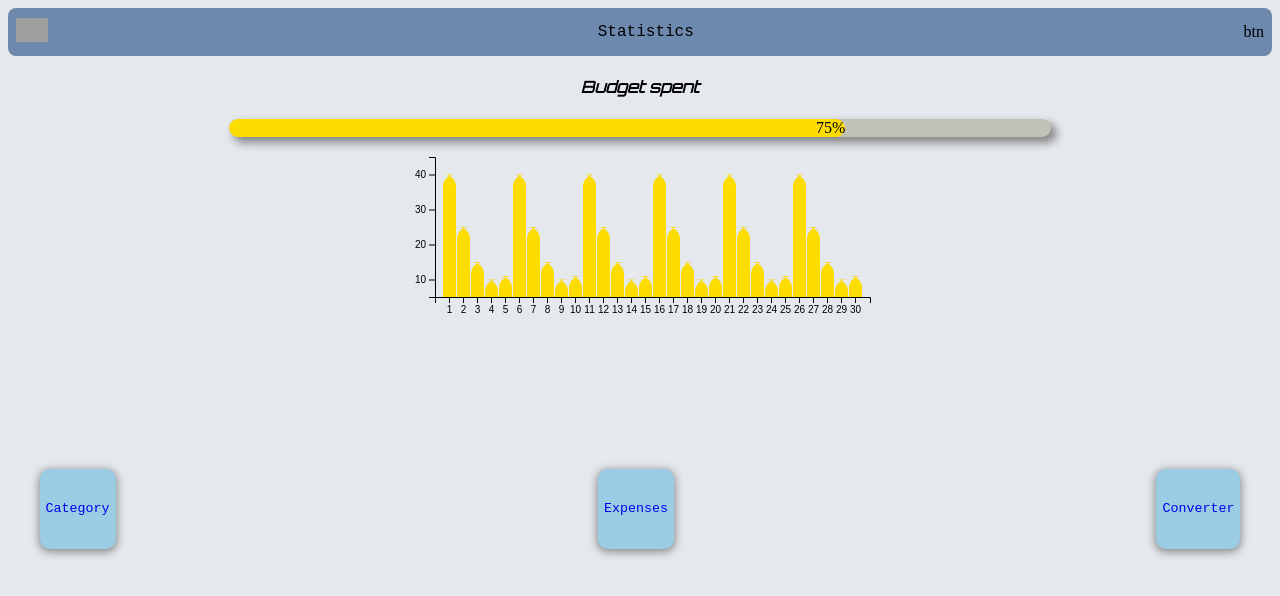
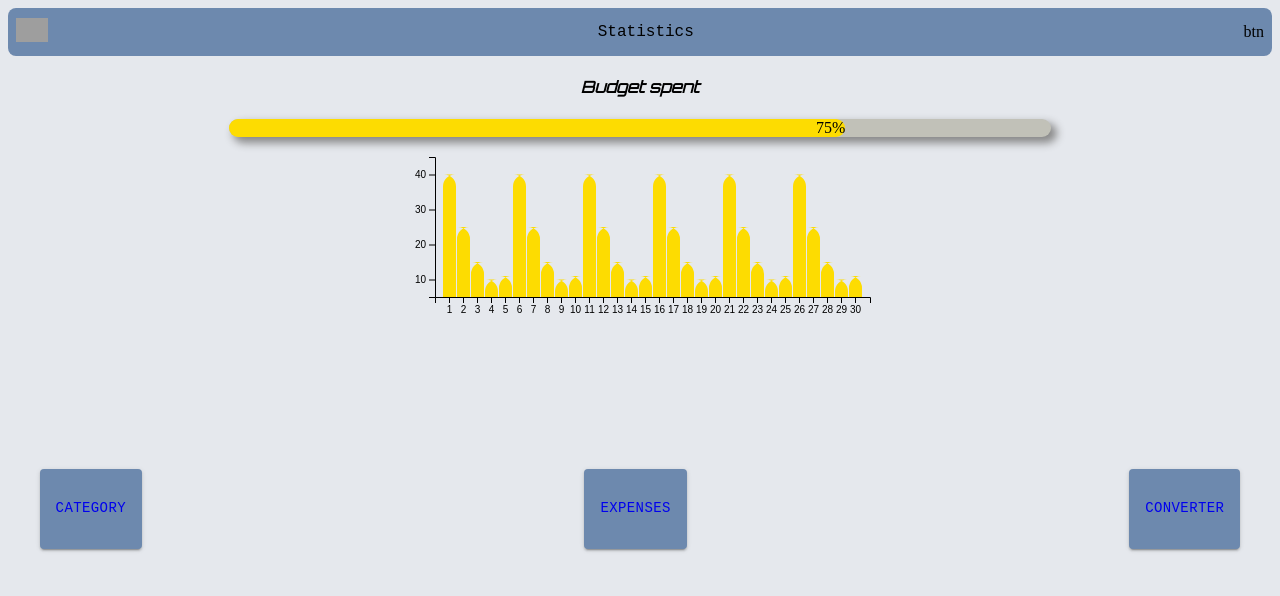
Before and after one commit to BrianKendalBucek/budgie, a React (Create React App) app: page /stats in a window 1280 px wide. Shown: the top 596 px of the page. Built offline with nearby package versions, Linux system fonts and the light colour scheme; grey boxes are pictures that could not be loaded.

Commit message:
buttons with Material UI

```diff
--- a/src/components/Statistics/Statistics.js
+++ b/src/components/Statistics/Statistics.js
@@ -1,13 +1,16 @@
 import { useState } from "react";
+// import useStyles from '../../styles';
 import Header from "../Header/Header";
 import './Statistics.scss';
 import { Link } from "react-router-dom";
 import { DayChart } from "../Charts/DayChart/DayChart";
 import ProgressBar from "../Charts/ProgressBar/ProgressBar";
+import { Button } from '@mui/material';
 
 //figure out props.completed which would be the percent of budget used
 
 export function Statistics (props){
+
 
   const viewTitle = props.viewTitle;
 
@@ -17,8 +20,6 @@ export function Statistics (props){
 
 
   const [data, setData] = useState([{ name: "CAD", value: 43 }, { name: "USD", value: 412 }, { name: "EUR", value: 665 }, { name: "GBP", value: 123 }])
-
-
 
   return (
 
@@ -36,10 +37,13 @@ export function Statistics (props){
         <DayChart />
       </div>
 
-      <div className="stats-btns">
-        <button><Link to="/category"><p>Category</p></Link></button>
-        <button><Link to="/expenses"><p>Expenses</p></Link></button>
-        <button><Link to="/converter"><p>Converter</p></Link></button>
+      <div className="stats-btns view-title">
+        <Button variant="contained" sx={{backgroundColor: '#6D89AE', fontFamily: 'monospace'}}>
+          <Link to="/category"><p>Category</p></Link></Button>
+        <Button variant="contained" sx={{backgroundColor: '#6D89AE', fontFamily: 'monospace'}}>
+          <Link to="/expenses"><p>Expenses</p></Link></Button>
+        <Button variant="contained" sx={{backgroundColor: '#6D89AE', fontFamily: 'monospace'}}>
+          <Link to="/converter"><p>Converter</p></Link></Button>
         {/*
         Not sure that we will have these here or on their local pages
         <button>Add Expense</button>
--- a/src/components/Statistics/Statistics.scss
+++ b/src/components/Statistics/Statistics.scss
@@ -31,19 +31,19 @@ h4 {
   justify-content: space-between;
 
   button {
-    box-shadow: 0px 2px 9px 1px #888888;
-    border-style: none;
-    border-radius: 10px;
-    background-color: $titleBackground;
-    font-family: $btnFont;
+//     box-shadow: 0px 2px 9px 1px #888888;
+//     border-style: none;
+//     border-radius: 10px;
+//     background-color: $titleBackground;
+//     font-family: $btnFont;
 
     a:link { text-decoration: none; }
     a:visited { text-decoration: none; color: black; }
     a:hover { text-decoration: none; }
     a:active { text-decoration: none; }
 
-    &:active {
-      transform: translateY(4px);
-    }
+//     &:active {
+//       transform: translateY(4px);
+//     }
   }
 }
--- /dev/null
+++ b/src/styles.js
@@ -0,0 +1,9 @@
+// import { makeStyles } from '@material-ui/core/styles';
+
+// const useStyles = makeStyles((theme) => ({
+//   buttons: {
+
+//   }
+// }))
+
+// export default useStyles;
```
